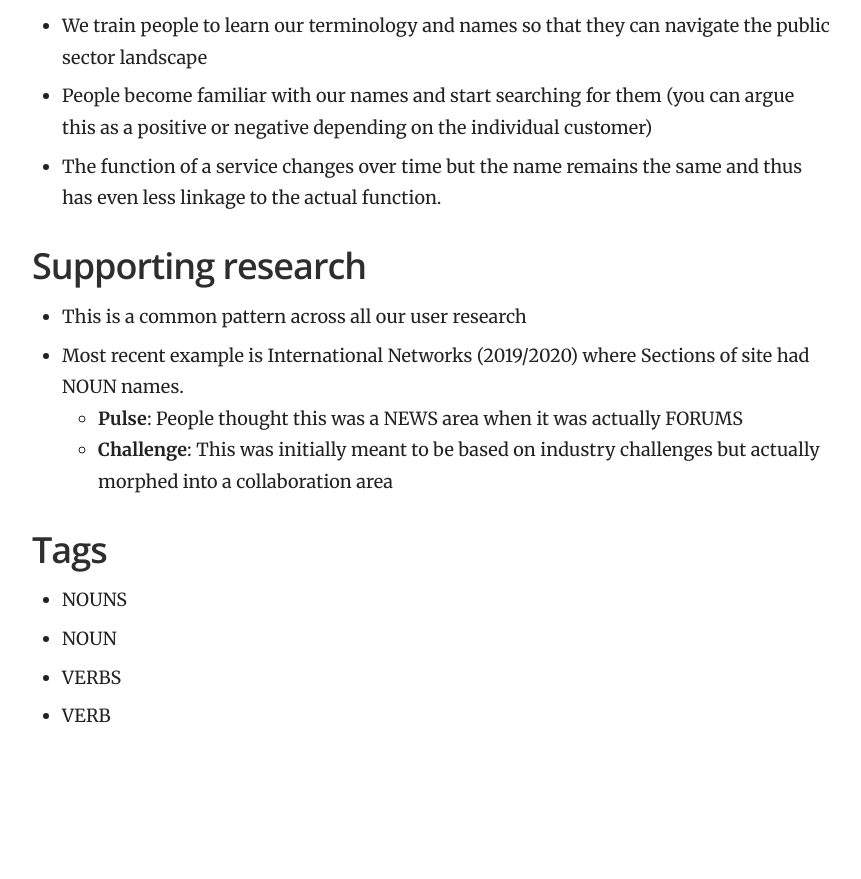
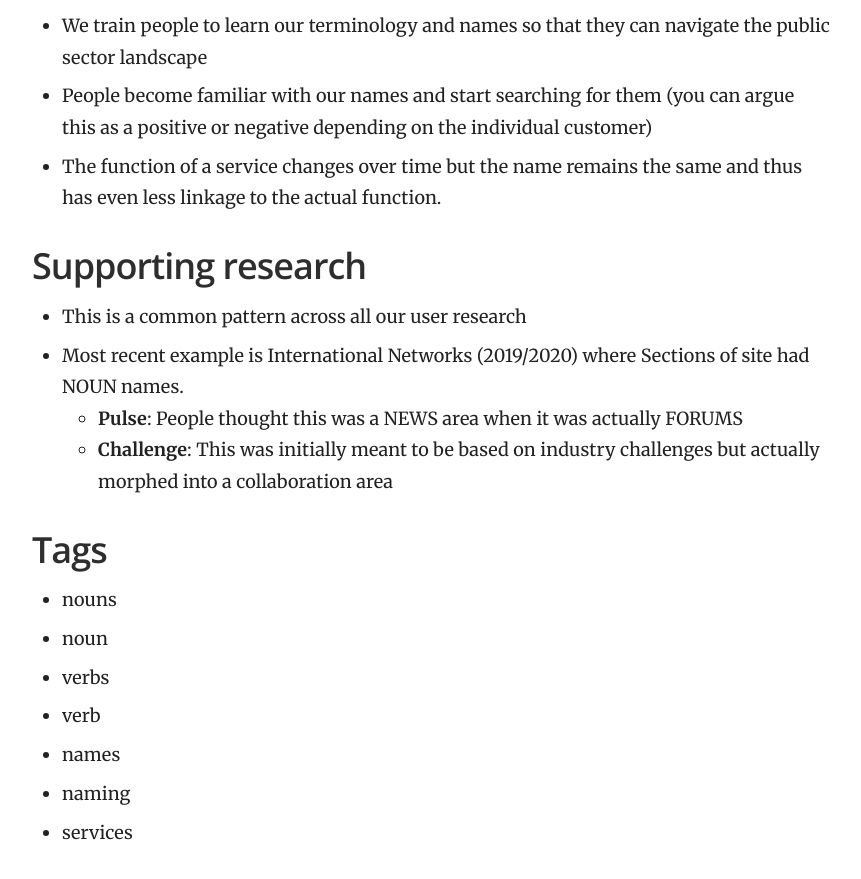
Before and after one commit to scotentSD/patterns, a Jekyll site: the page built from _docs/Content/05-Service-services-should-be-verbs.md, in a window 1280 px wide and 900 px high, scrolled down 661 px. Shown: the top 879 px of the window, without its empty margins (358-1219 px from the left). Built offline with Jekyll 4.4.1, drawn with Linux system fonts in a browser that asks for light colours; before the commit the page ends 1444 px from its top, so only the background shows below that.

Commit message:
Update 05-Service-services-should-be-verbs.md
mk

```diff
--- a/_docs/Content/05-Service-services-should-be-verbs.md
+++ b/_docs/Content/05-Service-services-should-be-verbs.md
@@ -27,7 +27,10 @@ order: 5
 
 
 ## Tags
-- NOUNS
-- NOUN
-- VERBS
-- VERB
+- nouns
+- noun
+- verbs
+- verb
+- names
+- naming
+- services
```
